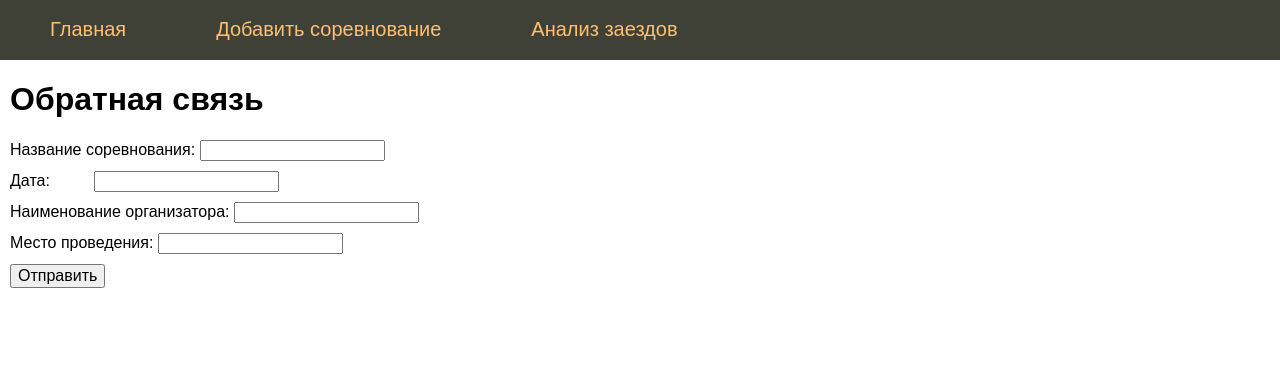
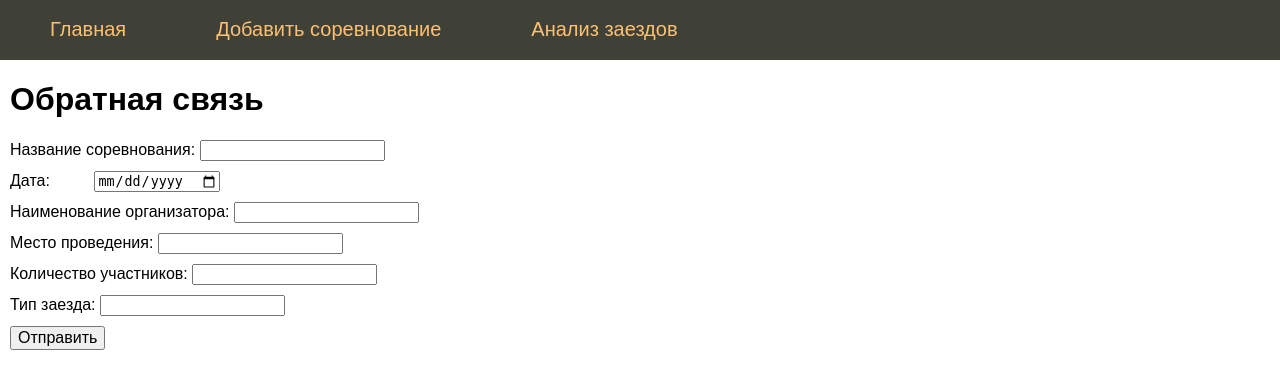
Before and after one commit to teser1k/flask_, a Flask app: page /contact in a window 1280 px wide. Shown: the top 389 px of the page. Run offline with Flask 2, Linux system fonts and the light colour scheme.

Commit message:
Вкладки

```diff
--- a/templates/contact.html
+++ b/templates/contact.html
@@ -7,9 +7,11 @@
 {% endfor %}
 <form action="/contact" method="post" class="from-contact">
 <p><label>Название соревнования: </label> <input type="text" name="name of competition" value="" requied />
-<p><label>Дата: </label> <input type="text" name="date" value="" requied />
+<p><label>Дата: </label> <input type="date" name="date" value="" requied />
 <p><label>Наименование организатора:</label> <input type="text" name="organizer" value="" requied />
 <p><label>Место проведения: </label> <input type="text" name="place" value="" requied />
+<p><label>Количество участников: </label> <input type="number" name="number" value="" requied />
+<p><label>Тип заезда: </label> <input type="text" name="type" value="" requied />
 <p><input type="submit" value="Отправить" />
 </form>
 {% endblock %}
```
